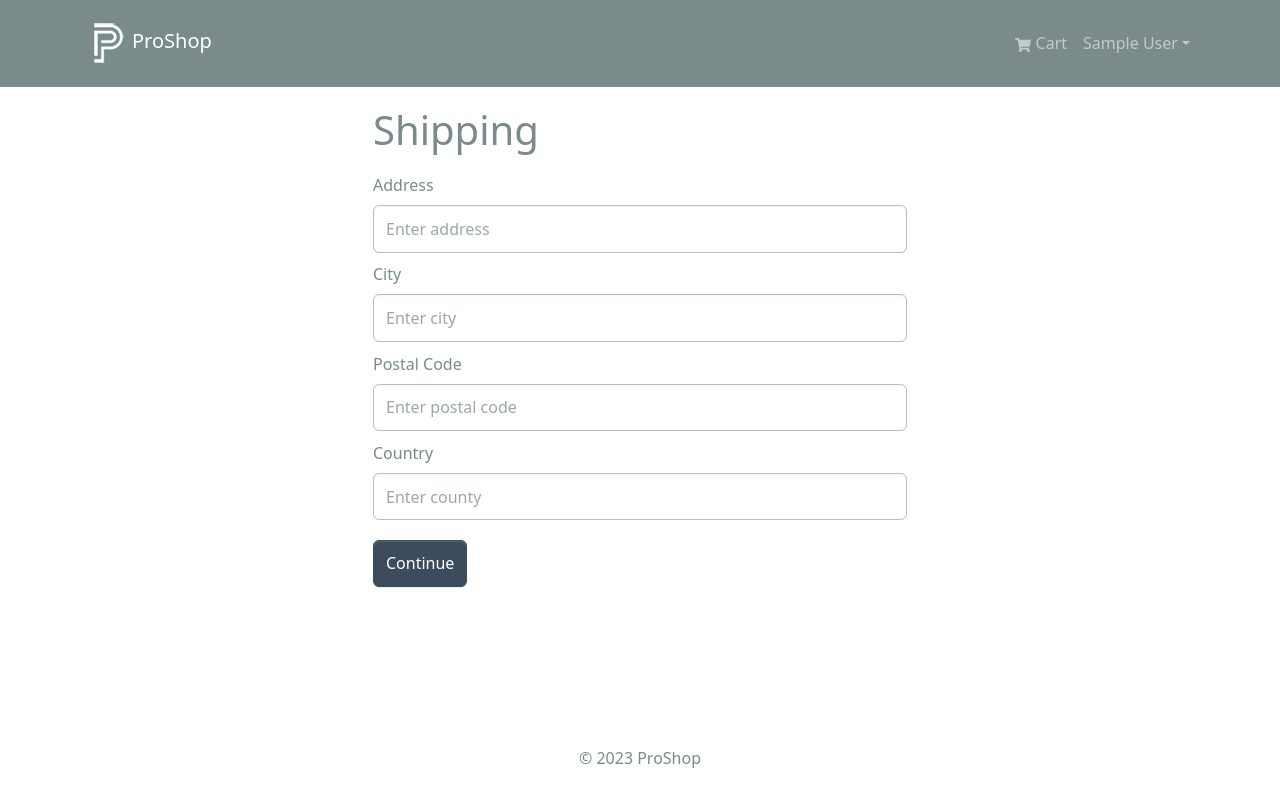
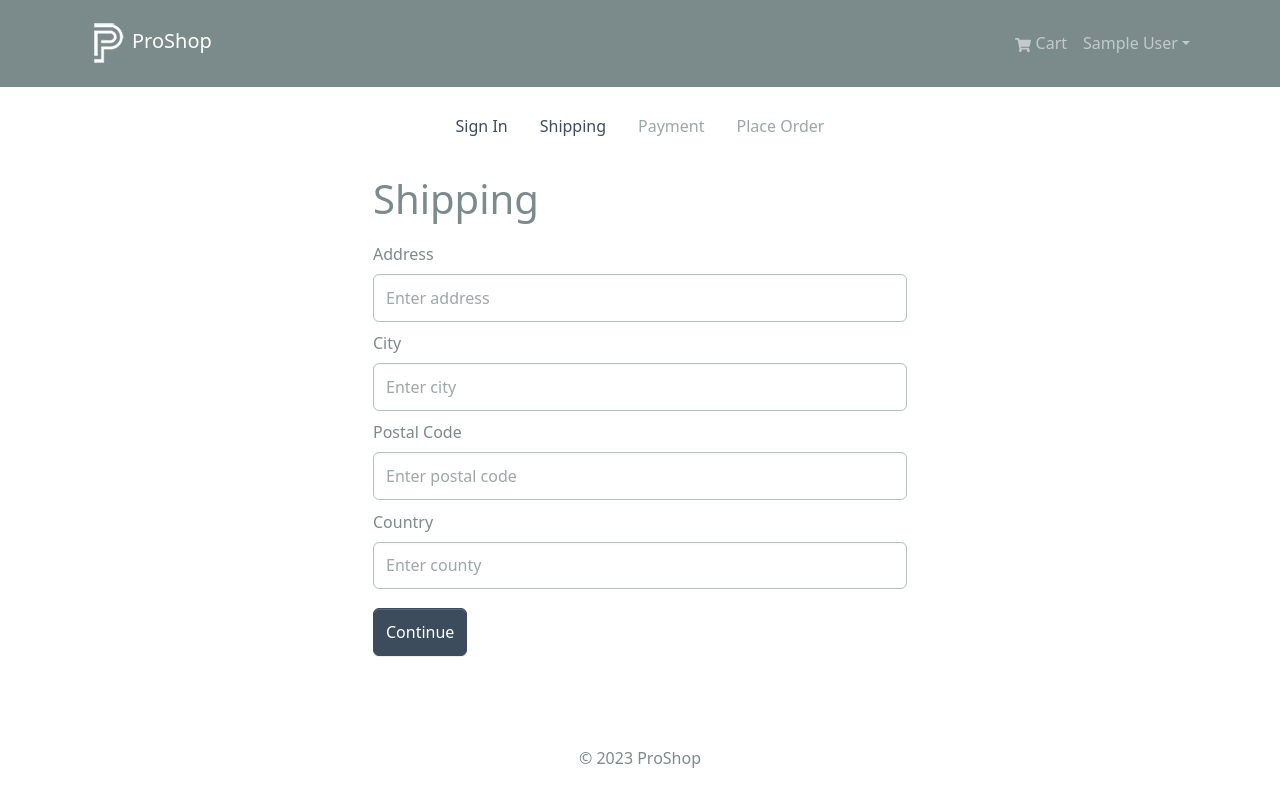
Before and after one commit to jadeli1720/pro-shop-v2, a React (Create React App) app in the folder frontend/: page /shipping in a window 1280 px wide. Built offline with nearby package versions, Linux system fonts and the light colour scheme; sample sign-in values are in the browser's storage.

Commit message:
Added checkout steps component

```diff
--- /dev/null
+++ b/frontend/src/components/CheckoutSteps.jsx
@@ -0,0 +1,47 @@
+import { Nav } from 'react-bootstrap';
+import { LinkContainer } from 'react-router-bootstrap';
+
+const CheckoutSteps = ({ step1, step2, step3, step4 }) => {
+	return (
+		<Nav className='justify-content-center mb-4'>
+			<Nav.Item>
+				{step1 ? (
+					<LinkContainer to='/login'>
+						<Nav.Link>Sign In</Nav.Link>
+					</LinkContainer>
+				) : (
+					<Nav.Link disabled>Sign In</Nav.Link>
+				)}
+			</Nav.Item>
+			<Nav.Item>
+				{step2 ? (
+					<LinkContainer to='/shipping'>
+						<Nav.Link>Shipping</Nav.Link>
+					</LinkContainer>
+				) : (
+					<Nav.Link disabled>Shipping</Nav.Link>
+				)}
+			</Nav.Item>
+			<Nav.Item>
+				{step3 ? (
+					<LinkContainer to='/payment'>
+						<Nav.Link>Payment</Nav.Link>
+					</LinkContainer>
+				) : (
+					<Nav.Link disabled>Payment</Nav.Link>
+				)}
+			</Nav.Item>
+			<Nav.Item>
+				{step4 ? (
+					<LinkContainer to='/placeorder'>
+						<Nav.Link>Place Order</Nav.Link>
+					</LinkContainer>
+				) : (
+					<Nav.Link disabled>Place Order</Nav.Link>
+				)}
+			</Nav.Item>
+		</Nav>
+	);
+};
+
+export default CheckoutSteps;
--- a/frontend/src/pages/ShippingPage.jsx
+++ b/frontend/src/pages/ShippingPage.jsx
@@ -4,6 +4,7 @@
 import { Form, Button } from 'react-bootstrap';
 import FormContainer from '../components/FormContainer';
 import { saveShippingAddress } from '../slices/cartSlice';
+import CheckoutSteps from '../components/CheckoutSteps';
 
 const ShippingPage = () => {
 	const cart = useSelector((state) => state.cart);
@@ -11,12 +12,13 @@
 
 	const [address, setAddress] = useState(shippingAddress?.address || '');
 	const [city, setCity] = useState(shippingAddress?.city || '');
-	const [postalCode, setPostalCode] = useState(shippingAddress?.postalCode || '');
+	const [postalCode, setPostalCode] = useState(
+		shippingAddress?.postalCode || ''
+	);
 	const [country, setCountry] = useState(shippingAddress?.country || '');
 
 	const dispatch = useDispatch();
 	const navigate = useNavigate();
-
 
 	const submitHandler = (e) => {
 		e.preventDefault();
@@ -26,6 +28,8 @@
 
 	return (
 		<FormContainer>
+			<CheckoutSteps step1 step2 />
+
 			<h1>Shipping</h1>
 			<Form onSubmit={submitHandler}>
 				{/* address */}
@@ -68,9 +72,10 @@
 						onChange={(e) => setCountry(e.target.value)}
 					></Form.Control>
 				</Form.Group>
-        <Button type='submit' variant='primary' className='my-2' >Continue</Button>
+				<Button type='submit' variant='primary' className='my-2'>
+					Continue
+				</Button>
 			</Form>
-
 		</FormContainer>
 	);
 };
```
Also changed, not shown: frontend/src/components/PrivateRoute.jsx (+4 -4 lines). Lines whose indentation alone changed are shown as unchanged.
